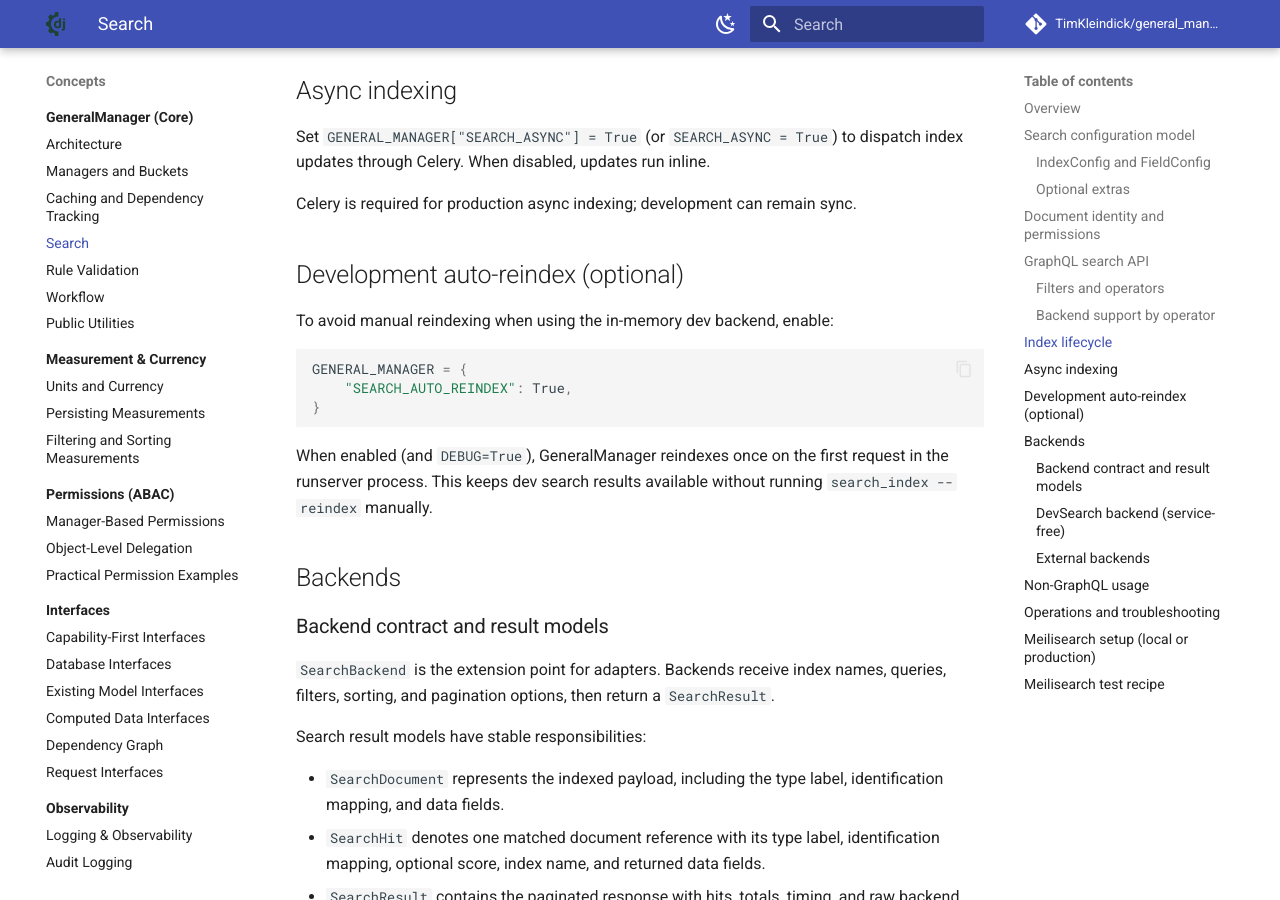
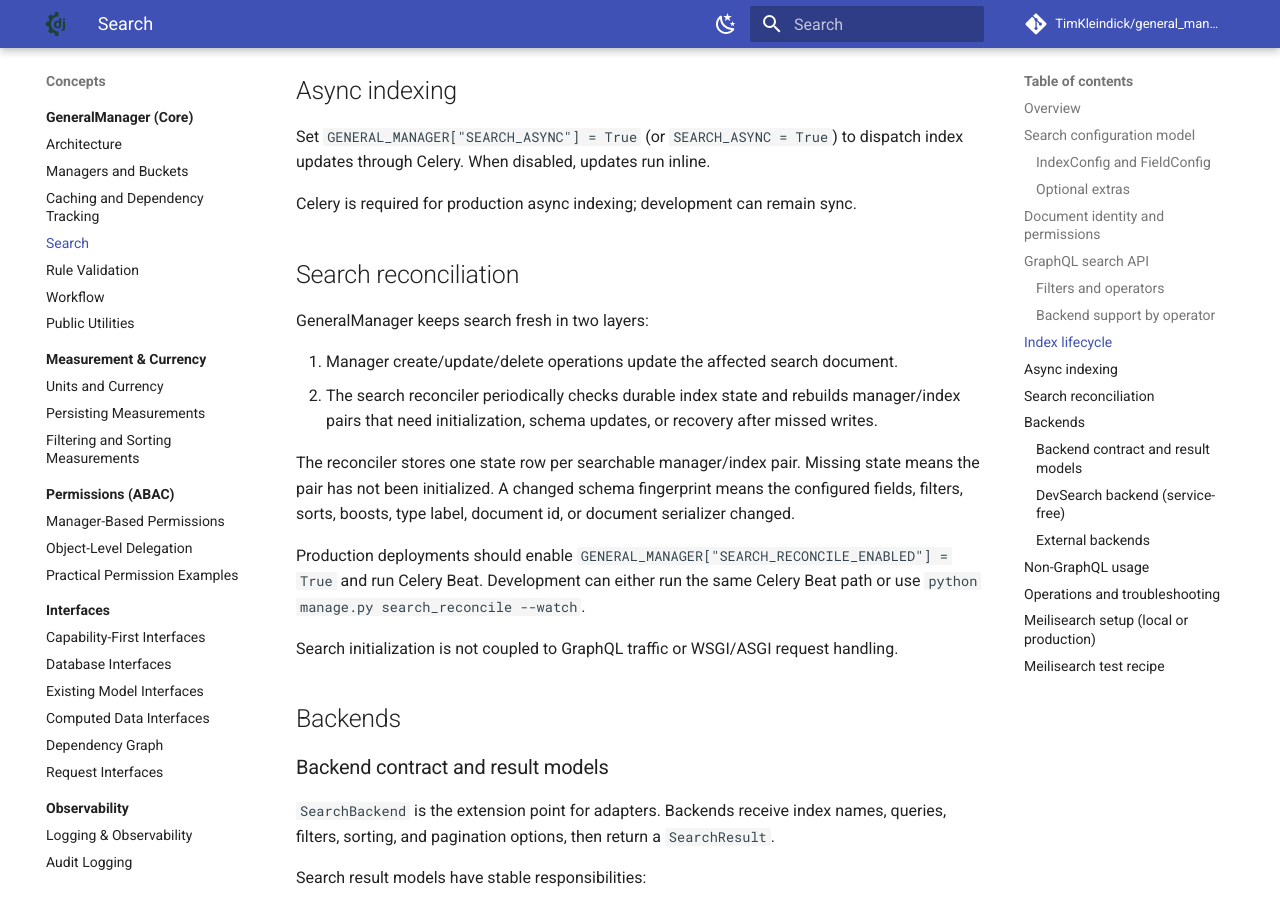
Before and after one commit to TimKleindick/general_manager, an MkDocs documentation site: the page built from docs/concepts/search.md, in a window 1280 px wide and 900 px high, scrolled down 3789 px. Built offline with MkDocs 1.6.1 and Material for MkDocs 9.7.7, drawn with Linux system fonts in a browser that asks for light colours; comment, search, counter and statistics services are not loaded.

Commit message:
docs: explain search reconciliation setup

````diff
--- a/docs/concepts/search.md
+++ b/docs/concepts/search.md
@@ -189,19 +189,27 @@ dispatch index updates through Celery. When disabled, updates run inline.
 
 Celery is required for production async indexing; development can remain sync.
 
-## Development auto-reindex (optional)
+## Search reconciliation
 
-To avoid manual reindexing when using the in-memory dev backend, enable:
+GeneralManager keeps search fresh in two layers:
 
-```python
-GENERAL_MANAGER = {
-    "SEARCH_AUTO_REINDEX": True,
-}
-```
+1. Manager create/update/delete operations update the affected search document.
+2. The search reconciler periodically checks durable index state and rebuilds
+   manager/index pairs that need initialization, schema updates, or recovery
+   after missed writes.
 
-When enabled (and `DEBUG=True`), GeneralManager reindexes once on the first
-request in the runserver process. This keeps dev search results available
-without running `search_index --reindex` manually.
+The reconciler stores one state row per searchable manager/index pair. Missing
+state means the pair has not been initialized. A changed schema fingerprint
+means the configured fields, filters, sorts, boosts, type label, document id, or
+document serializer changed.
+
+Production deployments should enable
+`GENERAL_MANAGER["SEARCH_RECONCILE_ENABLED"] = True` and run Celery Beat.
+Development can either run the same Celery Beat path or use
+`python manage.py search_reconcile --watch`.
+
+Search initialization is not coupled to GraphQL traffic or WSGI/ASGI request
+handling.
 
 ## Backends
 
--- a/mkdocs.yml
+++ b/mkdocs.yml
@@ -129,6 +129,7 @@ nav:
       - howto/permission_walkthrough.md
       - howto/expose_via_graphql.md
       - howto/search.md
+      - howto/search_reconciliation.md
       - howto/cache_dependent_calculation.md
       - howto/write_custom_interface.md
       - howto/create_custom_interface_type.md
````
Also changed, not shown: docs/howto/index.md (+1 -0 lines), docs/howto/search.md (+3 -12 lines), docs/howto/search_reconciliation.md (added, +89 -0 lines), 1 other file.
